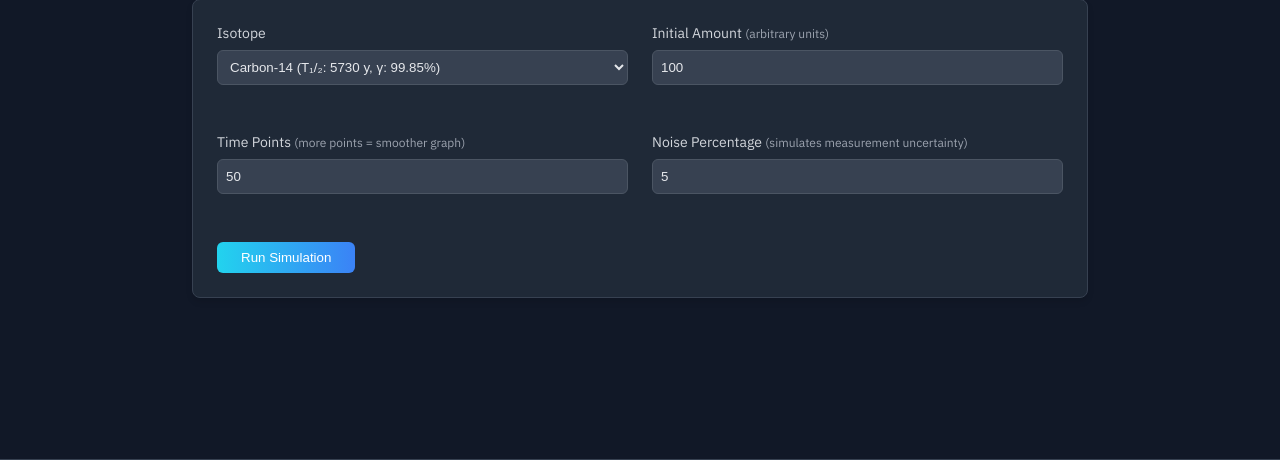
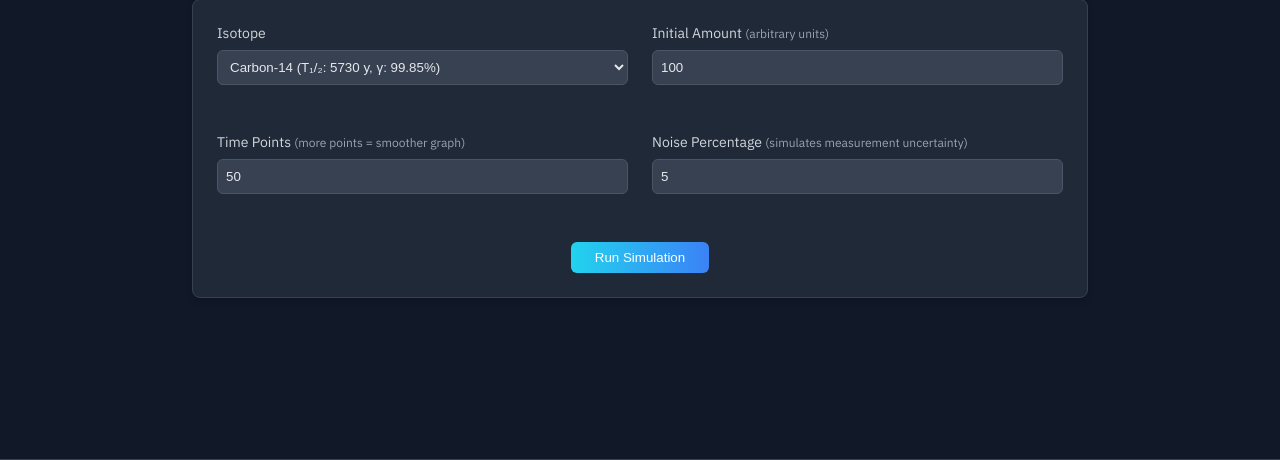
Before and after one commit to katerib/radioactive-decay-sim, a Flask app: page / in a window 1280 px wide. Shown: the part 204-664 px from the top of the page. Run offline with Flask 3, Linux system fonts and the light colour scheme.

Commit message:
move button to center of div

```diff
--- a/app/static/css/styles.css
+++ b/app/static/css/styles.css
@@ -198,6 +198,11 @@ input:focus, select:focus {
     box-shadow: 0 0 0 2px var(--input-shadow);
 }
 
+.button-container {
+    display: flex;
+    justify-content: center;
+}
+
 /* CARDS */
 .card {
     background-color: var(--card-bg);
```
